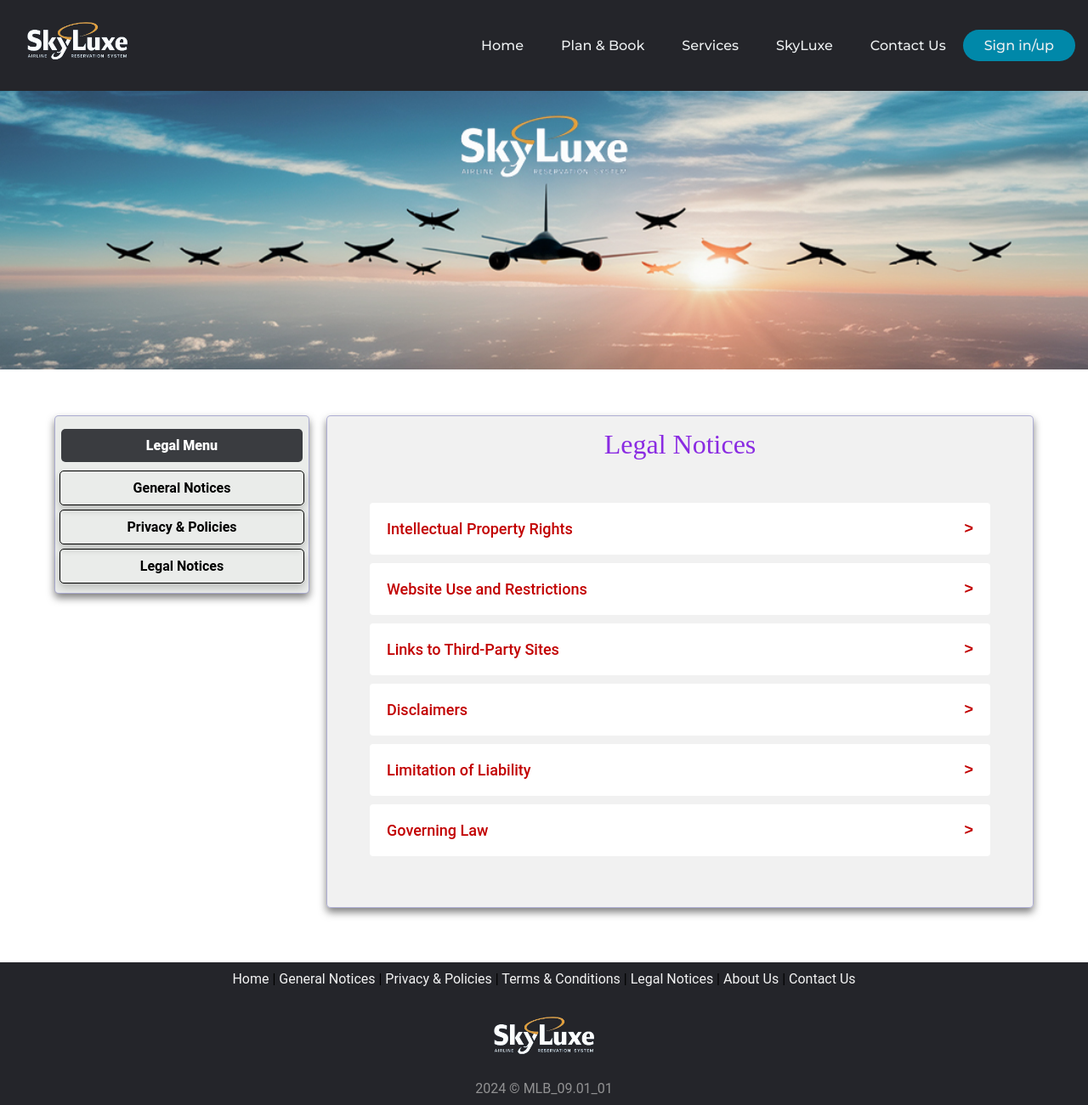
After one commit to Dilzhan-s-Academic/SkyLuxes-AirlineTicketReservationSystem-Y1S2, a PHP site: page /SkyLuxes-AirlineTicketReservationSystem/Pages/legalNotice.php in a window 1280 px wide. The commit adds this page. Shown: the whole page at 85% size. Run offline with PHP 8.4, Linux system fonts and the light colour scheme; some web fonts are replaced.

Commit message:
add General Notices &  Legal Notices it23366572

```diff
--- a/Pages/awards.php
+++ /dev/null
@@ -1 +0,0 @@
-dvc
--- /dev/null
+++ b/Pages/legalNotice.php
@@ -0,0 +1,113 @@
+<!--Dilshan Yapa it23366572-->
+
+<!DOCTYPE html>
+<html lang="en">
+
+    <head>
+        <link rel="stylesheet" type="text/css" href="../styles/generalStyle.css">
+        <link rel="stylesheet" type="text/css" href="../styles/generalStatic.css">
+        <link rel="stylesheet" type="text/css" href="../styles/legalNotice.css">
+    </head>
+    <body>
+        <?php include "../config/header.php" ?>
+
+        <div class="bannerContainer">
+            <img src="../images/banners/generalNotice.jpg" alt="SkyLuxe Banner">
+        </div>
+
+        <div class="body-content">
+            <div class="legalMenu">
+                <div class="menuHeader">
+                    <span id="title">Legal Menu</span>
+                </div>
+
+                <ul class="menuLinks">
+                    <a href="#">
+                        <li>General Notices</li>
+                    </a>
+                    <a href="#">
+                        <li>Privacy & Policies</li>
+                    </a>
+                    <a href="#">
+                        <li>Legal Notices</li>
+                    </a>
+                </ul>
+            </div>
+            <div class="content">
+                <h1>Legal Notices</h1>
+                <div class="legalnotices">
+                    <ul class="dropDown">
+                        <li>
+                            <input type="checkbox" id="firstNotice" name="notice">
+                            <div class="notices">
+                                <label for="firstNotice">
+                                    Intellectual Property Rights <span>&#x3e;</span>
+                                </label>
+                                <div class="dropDownContent">
+                                    <p>The entire content included in this website, such as text, graphics, logos, images, audio clips, digital downloads, and data compilations, is the property of Skyluxe Airlines or its content suppliers and is protected by international copyright and trademark laws. The compilation of all content on this site is the exclusive property of Skyluxe Airlines and protected by U.S. and international copyright laws.</p>
+                                </div>
+                            </div>
+                        </li>
+                        <li>
+                            <input type="checkbox" id="secondNotice" name="notice">
+                            <div class="notices">
+                                <label for="secondNotice">
+                                    Website Use and Restrictions <span>&#x3e;</span>
+                                </label>
+                                <div class="dropDownContent">
+                                    <p>You are authorized to view and download the information from this website for your personal, non-commercial use only. You may not modify, copy, distribute, transmit, display, reproduce, publish, license, create derivative works from, transfer or sell any information from this website except as permitted by applicable copyright laws.</p>
+                                </div>
+                            </div>
+                        </li>
+                        <li>
+                            <input type="checkbox" id="thirdNotice" name="notice">
+                            <div class="notices">
+                                <label for="thirdNotice">
+                                    Links to Third-Party Sites <span>&#x3e;</span>
+                                </label>
+                                <div class="dropDownContent">
+                                    <p>This website may contain links to other websites operated by third parties. These links are provided solely as a convenience to you and do not imply an affiliation, sponsorship, approval, endorsement, or adoption by Skyluxe Airlines of the contents therein. Skyluxe Airlines accepts no responsibility for the content, accuracy, or privacy practices employed by those sites.</p>
+                                </div>
+                            </div>
+                        </li>
+                        <li>
+                            <input type="checkbox" id="fourthNotice" name="notice">
+                            <div class="notices">
+                                <label for="fourthNotice">
+                                    Disclaimers <span>&#x3e;</span>
+                                </label>
+                                <div class="dropDownContent">
+                                    <p>The information provided on this website is on an "as is" and "as available" basis without warranties of any kind, expressed or implied. Skyluxe Airlines does not warrant that the functions contained in the material will be uninterrupted or error-free, that defects will be corrected, or that this website or the server are free of viruses or other harmful components.</p>
+                                </div>
+                            </div>
+                        </li>
+                        <li>
+                            <input type="checkbox" id="fifthNotice" name="notice">
+                            <div class="notices">
+                                <label for="fifthNotice">
+                                    Limitation of Liability <span>&#x3e;</span>
+                                </label>
+                                <div class="dropDownContent">
+                                    <p>In no event shall Skyluxe Airlines, its parent companies, affiliates, subsidiaries, or their respective directors, officers, employees, or agents be liable for any damages, whether direct, indirect, special, incidental, consequential, or punitive, arising out of or in connection with the use of this website or the information provided herein.</p>
+                                </div>
+                            </div>
+                        </li>
+                        <li>
+                            <input type="checkbox" id="sixthNotice" name="notice">
+                            <div class="notices">
+                                <label for="sixthNotice">
+                                    Governing Law <span>&#x3e;</span>
+                                </label>
+                                <div class="dropDownContent">
+                                    <p>Any claims or disputes arising out of or related to the use of this website shall be governed by and construed in accordance with the laws of Sri Lanka, without regard to its conflicts of law principles.</p>
+                                </div>
+                            </div>
+                        </li>
+                    </ul>
+                </div>
+            </div>
+        </div>
+
+        <?php include "../config/footer.php" ?>
+    </body>
+</html>
--- a/config/footer.php
+++ b/config/footer.php
@@ -1,21 +1,23 @@
+<!--Dilshan Yapa it23366572-->
+
 <html>
     <head>
-        <link rel="stylesheet" type="text/css" href="styles/footer.css">
+        <link rel="stylesheet" type="text/css" href="http://localhost/SkyLuxes-AirlineTicketReservationSystem/styles/footer.css">
     </head>
     <body>
         <footer>
             <div class="footerContainer">
                 <div class="FooterNav">
-                    <a href="index.php">Home</a> |
-                    <a href="#">Services</a> |
-                    <a href="#">About Us</a> |
-                    <a href="#">Contact Us</a> |
+                    <a href="http://localhost/SkyLuxes-AirlineTicketReservationSystem/index.php">Home</a> |
+                    <a href="http://localhost/SkyLuxes-AirlineTicketReservationSystem/Pages/generalNotice.php">General Notices</a> |
                     <a href="#">Privacy & Policies</a> |
                     <a href="#">Terms & Conditions</a> |
-                    <a href="#">Legal Notices</a>
+                    <a href="http://localhost/SkyLuxes-AirlineTicketReservationSystem/Pages/legalNotice.php"">Legal Notices</a> |
+                    <a href="#">About Us</a> |
+                    <a href="#">Contact Us</a>
                 </div>
                 <div class="FooterLogo">
-                    <img src="images/logo.png" alt="SkyLuxe Logo" class="FooterLogo">
+                    <img src="http://localhost/SkyLuxes-AirlineTicketReservationSystem/images/logo.png" alt="SkyLuxe Logo" class="FooterLogo">
                 </div>
                 <div class="rights">
                     <span>2024 © MLB_09.01_01 </span>
--- a/config/header.php
+++ b/config/header.php
@@ -5,17 +5,17 @@
 <html lang="en">
 
     <head>
-        <link rel="stylesheet" type="text/css" href="styles/header.css">
+        <link rel="stylesheet" type="text/css" href="http://localhost/SkyLuxes-AirlineTicketReservationSystem/styles/header.css">
     </head>
     <body>
         <header>
             <a href="index.php" class="logoLink">
-                <img src="images/logo.png" alt="SkyLuxe Logo" class="headerlogo" id="headerlogo">
+                <img src="http://localhost/SkyLuxes-AirlineTicketReservationSystem/images/logo.png" alt="SkyLuxe Logo" class="headerlogo" id="headerlogo">
             </a>
             <nav>
                 <ul class="navigation_links">
                     <li>
-                        <a href="index.php">Home</a>
+                        <a href="http://localhost/SkyLuxes-AirlineTicketReservationSystem/index.php">Home</a>
                     </li>
                     <li>
                         <a href="#">Plan & Book</a>
--- a/index.php
+++ b/index.php
@@ -35,7 +35,7 @@
         </div>
 
         <div class= "SearchFlightsForm">
-            <span>Reserve Your Sheet</span>
+            <span>Reserve Your Seat</span>
             <div class="form-div">
                 <form>
                     <div class="form-elements">
--- /dev/null
+++ b/styles/generalStatic.css
@@ -0,0 +1,69 @@
+/* Dilshan Yapa it23366572 */
+
+.bannerContainer{
+    max-width: 100%;
+    margin-bottom: 50px;
+}
+.body-content {
+    display: flex;
+    justify-content: space-between;
+}
+.bannerContainer > img {
+    width: 100%;
+}
+.legalMenu {
+    background-color: #eaecea;
+    border: 0.5px solid rgba(83, 83, 172, 0.425);
+    border-radius: 5px;
+    box-shadow: 0 5px 10px rgba(0,0,0,0.5);
+    max-width: 300px;
+    max-height: 210px;
+    width: 100%;
+    height: 100%;
+    padding-bottom: 10px;
+    padding-top: 10px;
+}
+.legalMenu > .menuHeader {
+    background-color: #24252ae1;
+    border-radius: 5px;
+    margin: 5px 2.5% 10px 2.5%;
+    max-width: 95%;
+    width: 100%;
+    padding: 10px;
+    text-align: center;
+}
+.menuHeader > span {
+    color : white;
+    font-weight: 900;
+}
+.menuLinks {
+    list-style: none;
+}
+.menuLinks > a {
+    text-decoration: none;
+}
+.menuLinks > a > li {
+    border: 1px solid black;
+    border-radius: 5px;
+    padding: 10px;
+    margin: 5px;
+    text-align: center;
+    cursor: pointer;
+    font-weight: 600;
+    color: black;
+    box-shadow: 0 5px 10px rgba(0,0,0,0.2);
+}
+
+.content {
+    border: 0.5px solid rgba(83, 83, 172, 0.425);
+    border-radius: 5px;
+    box-shadow: 0 5px 10px rgba(0,0,0,0.5);
+    max-width: calc(100% - 320px);
+    padding-bottom: 10px;
+    padding-top: 10px;
+    background-color: #d8d9d85f;
+}
+.content > p {
+    margin: 10px 50px 15px 50px;
+    text-align: justify;
+}
--- a/styles/generalStyle.css
+++ b/styles/generalStyle.css
@@ -20,5 +20,5 @@ h1,h2,h3,h4,h5,h6{
 }
 
 .body-content{
-    margin: 0px 5% 0px 5%;
+    margin: 0px 5% 5% 5%;
   }
--- /dev/null
+++ b/styles/legalNotice.css
@@ -0,0 +1,50 @@
+.legalnotices {
+    margin: 50px;
+}
+
+.dropDown > li {
+    list-style: none;
+    width: 100%;
+    margin-bottom: 10px;
+    background:#fff;
+    padding: 10px;
+    border-radius: 4px;
+}
+
+.notices label {
+    padding: 10px;
+    display: flex;
+    align-items: center;
+    justify-content: space-between;
+    font-size: 18px;
+    font-weight: 500;
+    cursor: pointer;
+    color: #c20000;
+}
+.dropDown input{
+    display: none;
+}
+.dropDownContent {
+    padding: 0px 10px;
+    line-height: 20px;
+    overflow: hidden;
+    max-height: 0px;
+    transition: max-height 0.5s;
+}
+
+.notices label span {
+    transition: all 0.4s;
+    font-family: 'Poppins',sans-serif;
+    font-weight: 900;
+}
+
+.dropDown input:checked + .notices .dropDownContent{
+    max-height: 400px;
+}
+.dropDown input:checked + .notices label span {
+    transform: rotate(90deg);
+}
+.dropDownContent > p {
+    text-align: justify;
+    text-indent: 3em;
+}
```
Also changed, not shown: Pages/generalNotice.php (added, +63 -0 lines), images/arrow.png (added), images/banners/generalNotice.jpg (added).
